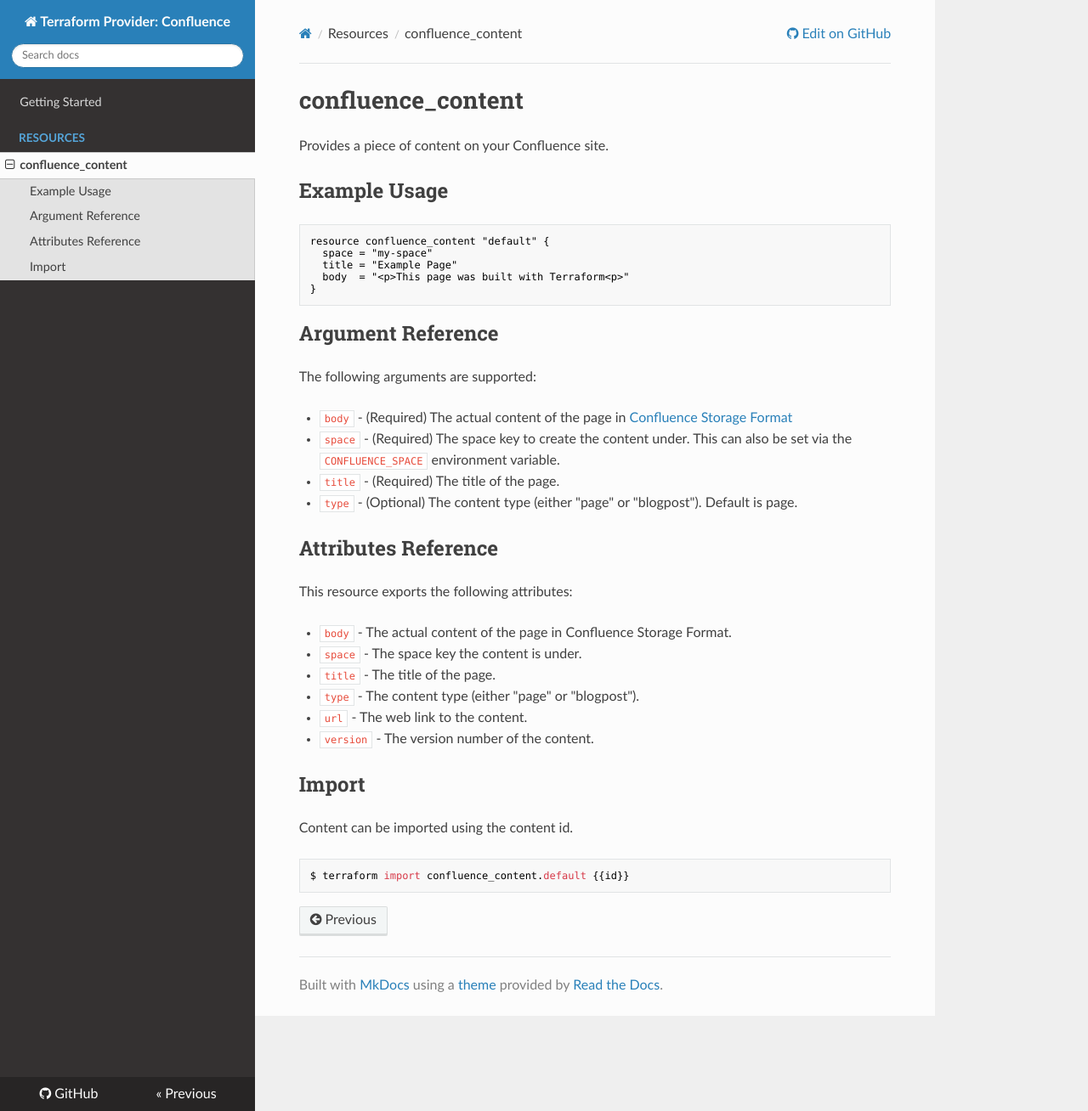
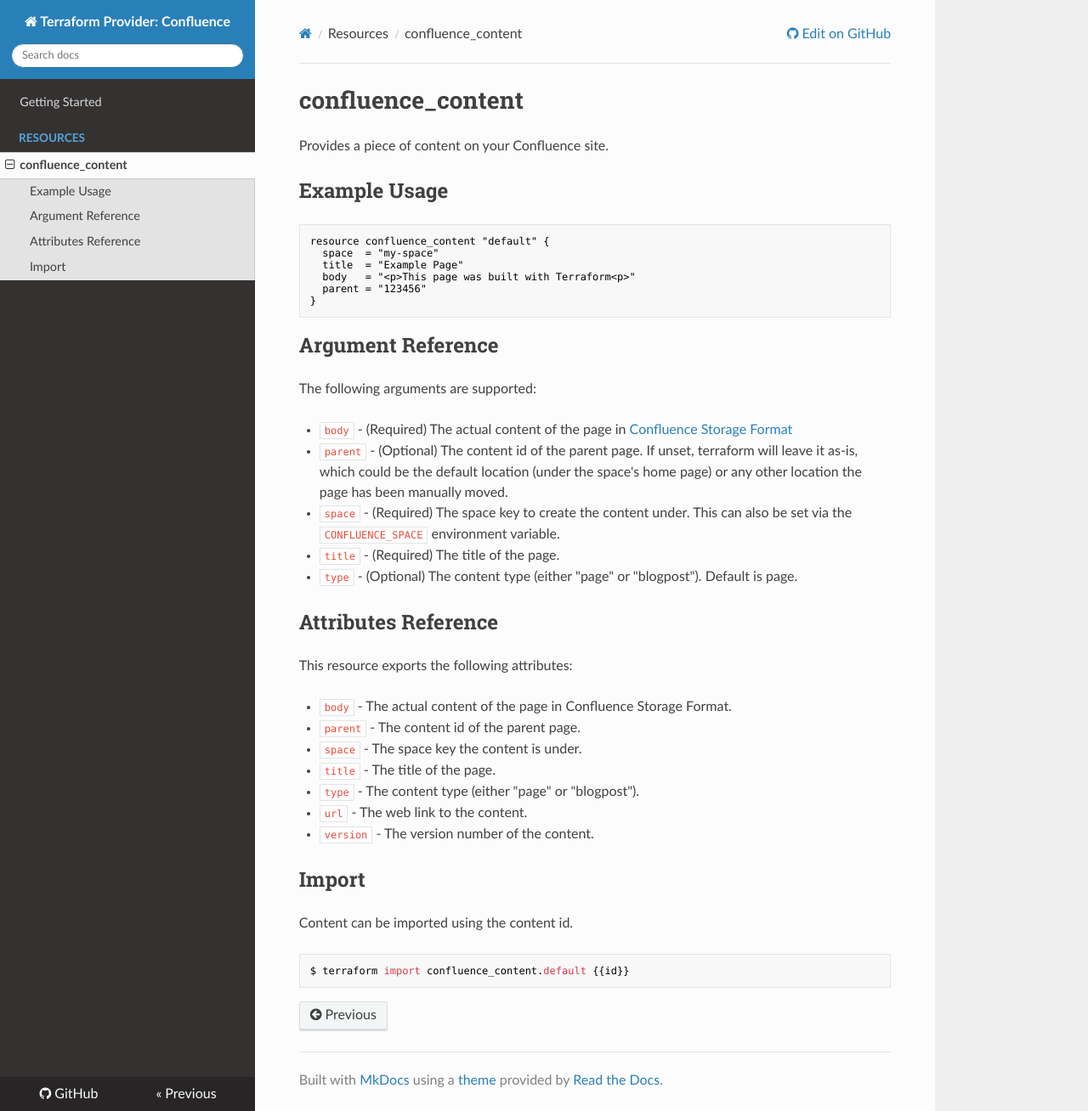
Before and after one commit to chesshacker/terraform-provider-confluence, an MkDocs documentation site: the page built from docs/resources/confluence_content.md, in a window 1280 px wide and 1308 px high. Shown: the whole window at 85% size. Built offline with MkDocs 1.6.1, drawn with Linux system fonts in a browser that asks for light colours; nearby versions of some CDN libraries.

Commit message:
Update docs to include parent

````diff
--- a/docs/resources/confluence_content.md
+++ b/docs/resources/confluence_content.md
@@ -14,9 +14,10 @@ Provides a piece of content on your Confluence site.
 
 ```hcl
 resource confluence_content "default" {
-  space = "my-space"
-  title = "Example Page"
-  body  = "<p>This page was built with Terraform<p>"
+  space  = "my-space"
+  title  = "Example Page"
+  body   = "<p>This page was built with Terraform<p>"
+  parent = "123456"
 }
 ```
 
@@ -26,6 +27,10 @@ The following arguments are supported:
 
 * `body` - (Required) The actual content of the page in [Confluence Storage
   Format](https://confluence.atlassian.com/doc/confluence-storage-format-790796544.html)
+
+* `parent` - (Optional) The content id of the parent page. If unset, terraform
+  will leave it as-is, which could be the default location (under the space's
+  home page) or any other location the page has been manually moved.
 
 * `space` - (Required) The space key to create the content under. This can also
   be set via the `CONFLUENCE_SPACE` environment variable.
@@ -39,6 +44,8 @@ The following arguments are supported:
 This resource exports the following attributes:
 
 * `body` - The actual content of the page in Confluence Storage Format.
+
+* `parent` - The content id of the parent page.
 
 * `space` - The space key the content is under.
 
````
